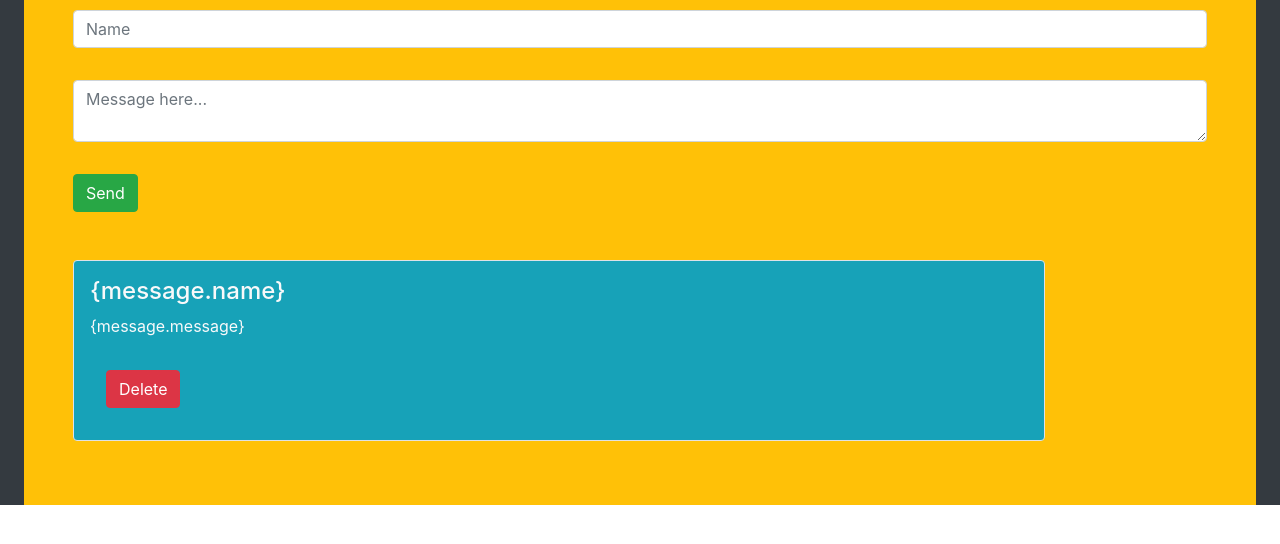
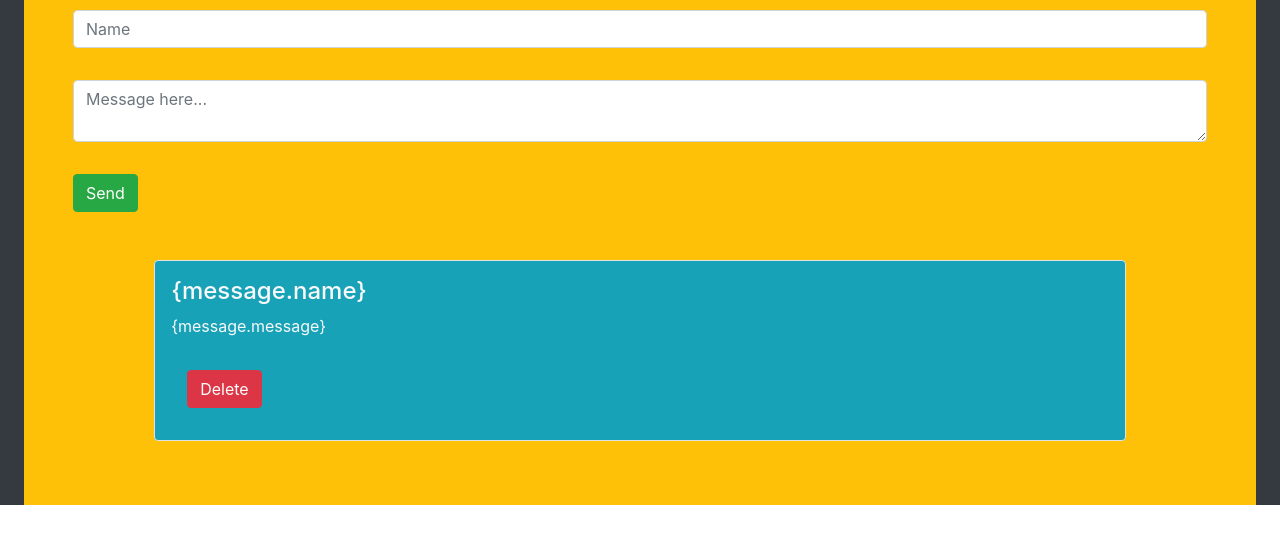
Before and after one commit to yunhsiaho/Chatbot, a website: page index.html in a window 1280 px wide. Shown: the part 134-678 px from the top of the page. Drawn offline with nearby package versions, Linux system fonts and the light colour scheme; no server answers.

Commit message:
align-items-center

```diff
--- a/index.html
+++ b/index.html
@@ -22,7 +22,7 @@
                     <textarea type="text" id="message" class="form-control m-3" placeholder="Message here..." required></textarea>
                     <button id="send" class="btn btn-success m-3">Send</button>
                 </form>
-                <div id="messages" class="row d-flex flex-column-reverse justify-content-center">
+                <div id="messages" class="row d-flex flex-column-reverse  align-items-center justify-content-center">
                     <div class="bg-info p-3 m-3 col-10 text-light border rounded"><h4>{message.name}</h4>
                         <p>{message.message}</p>
                         <button id="send" class="btn btn-danger m-3">Delete</button>  </div>
```
